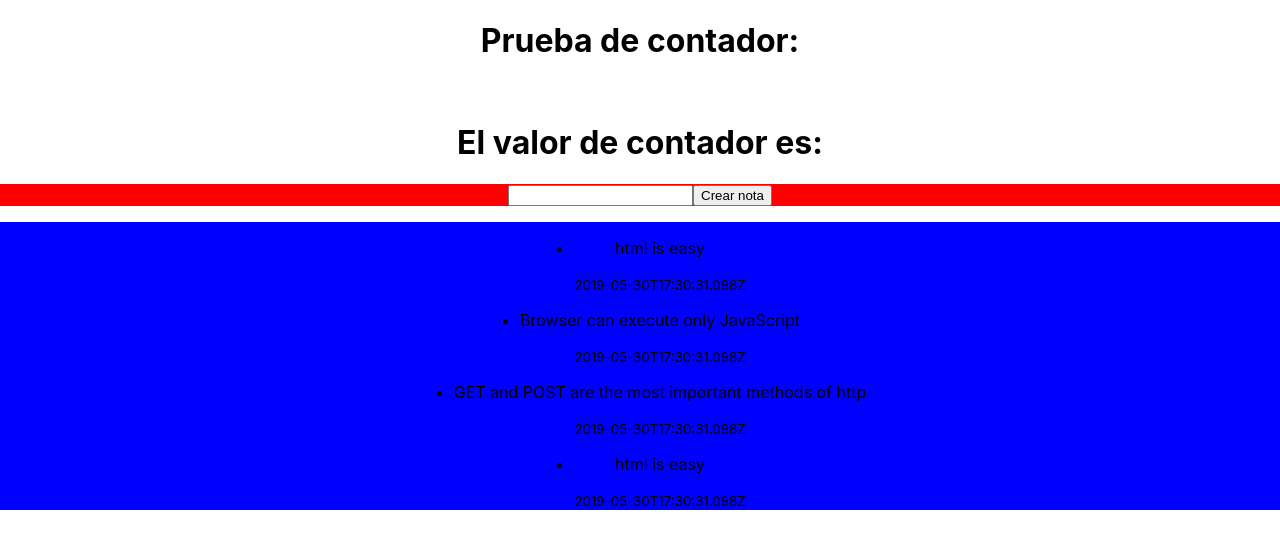
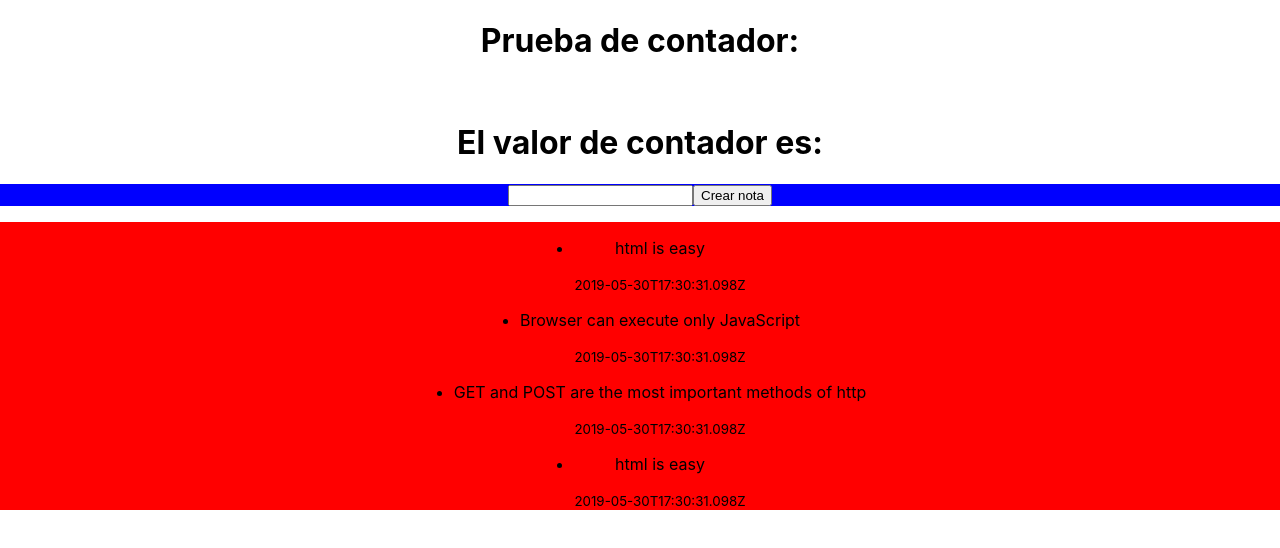
Before and after one commit to lgmamaniap/reactpractice, a React (Create React App) app: page / in a window 1280 px wide. Shown: the top 548 px of the page. Built offline with nearby package versions, Linux system fonts and the light colour scheme.

Commit message:
feat: cambio de estilos de practica

```diff
--- a/src/index.css
+++ b/src/index.css
@@ -13,11 +13,11 @@ code {
 }
 
 .formulario {
-  background-color: red;
+  background-color: blue;
 }
 
 .listaElementos {
-  background-color: blue;
+  background-color: red;
   display: flex;
   align-items: center;
   justify-content: space-between;
```
